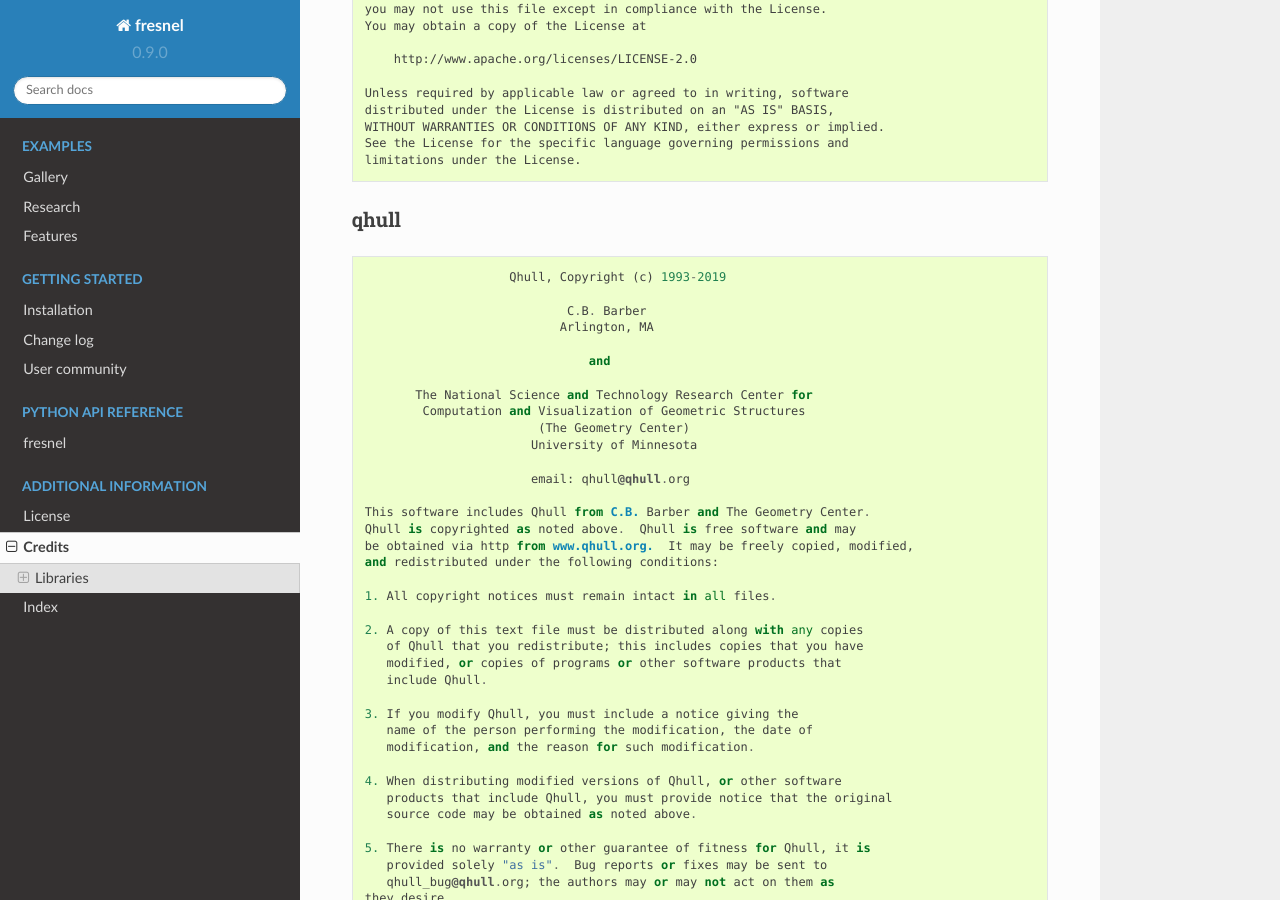
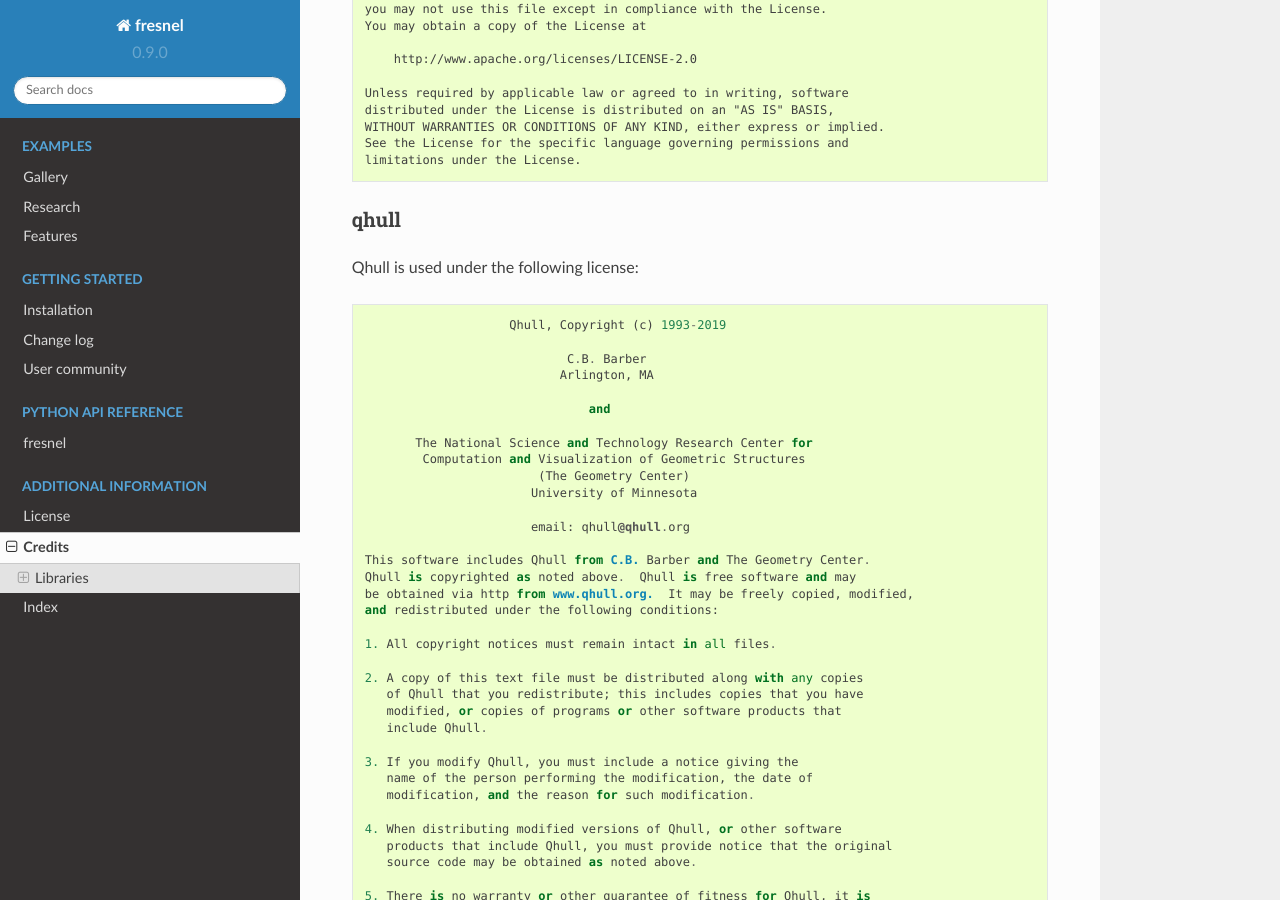
Before and after one commit to glotzerlab/fresnel, a Sphinx documentation site: the page built from doc/credits.rst, in a window 1280 px wide and 900 px high, scrolled down 9400 px. Built offline with Sphinx 7.4.7 and the Read the Docs theme 2.0.0, drawn with Linux system fonts in a browser that asks for light colours.

Commit message:
Fix qhull license

```diff
--- a/doc/credits.rst
+++ b/doc/credits.rst
@@ -547,7 +547,7 @@
 qhull
 ^^^^^^^^^
 
-.. code::
+Qhull is used under the following license::
 
                         Qhull, Copyright (c) 1993-2019
 
```
